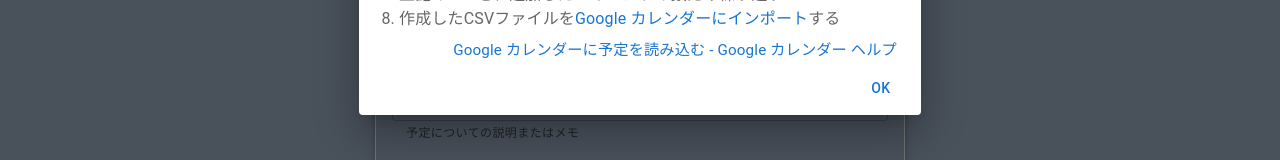
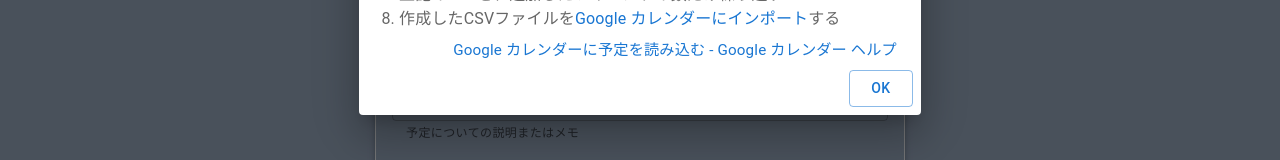
Before and after one commit to unishigure/gcal-csv-generator, a Next.js app: page / in a window 1280 px wide. Both pictures are taken after a click on the button "USAGE". Shown: the part 455-615 px from the top of the page. Built offline with nearby package versions, Linux system fonts and the light colour scheme.

Commit message:
:lipstick:style: "add outline"
add outline to usage close button

```diff
--- a/app/component/howTo.tsx
+++ b/app/component/howTo.tsx
@@ -83,7 +83,7 @@
                     </DialogContentText>
                 </DialogContent>
                 <DialogActions>
-                    <Button onClick={handleClose} autoFocus>
+                    <Button variant="outlined" onClick={handleClose} autoFocus>
                         {"OK"}
                     </Button>
                 </DialogActions>
```
